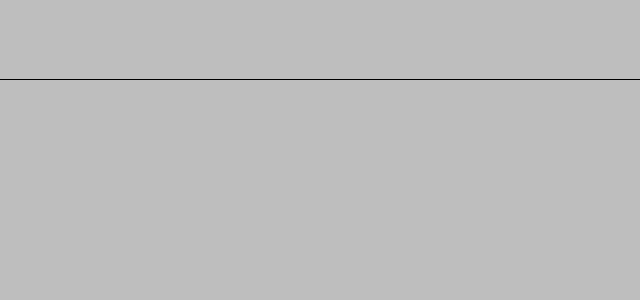
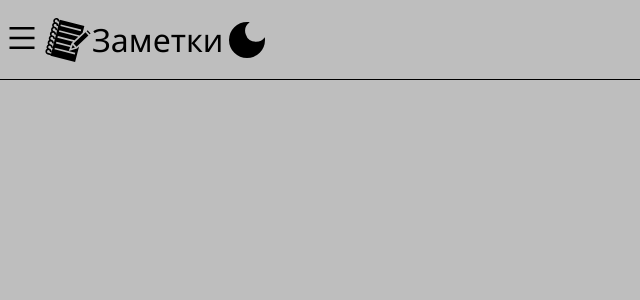
Before and after one commit to Evgenii-Buslaev/NotesAppReact, a React (Create React App) app: page / in a window 1280 px wide. Shown: the top 300 px of the page, without its empty margins (0-640 px from the left). Built offline with nearby package versions, Linux system fonts and the light colour scheme.

Commit message:
Added icons to Header component

```diff
--- a/package.json
+++ b/package.json
@@ -8,6 +8,7 @@
     "@testing-library/user-event": "^13.5.0",
     "react": "^18.2.0",
     "react-dom": "^18.2.0",
+    "react-icons": "^4.4.0",
     "react-scripts": "5.0.1",
     "web-vitals": "^2.1.4"
   },
--- /dev/null
+++ b/src/UI/OpenMenuButton.jsx
@@ -0,0 +1,14 @@
+import { AiOutlineMenu } from "react-icons/ai";
+import styles from "../css/UI/OpenMenuButton.module.css";
+
+function OpenMenuButton() {
+  return (
+    <>
+      <button>
+        <AiOutlineMenu className={styles.openMenuBtn} />
+      </button>
+    </>
+  );
+}
+
+export default OpenMenuButton;
--- a/src/components/Header.jsx
+++ b/src/components/Header.jsx
@@ -1,7 +1,19 @@
 import styles from "../css/components/Header.module.css";
+import iconClasses from "../css/icons.module.css";
+
+import OpenMenuButton from "../UI/OpenMenuButton";
+import { GiNotebook } from "react-icons/gi";
+import { MdDarkMode } from "react-icons/md";
 
 function Header() {
-  return <div className={styles.header}></div>;
+  return (
+    <div className={styles.header}>
+      <OpenMenuButton />
+      <GiNotebook className={iconClasses.icon} />
+      <h1>Заметки</h1>
+      <MdDarkMode className={iconClasses.icon} />
+    </div>
+  );
 }
 
 export default Header;
--- /dev/null
+++ b/src/css/UI/OpenMenuButton.module.css
@@ -0,0 +1,3 @@
+.openMenuBtn {
+  font-size: 2rem;
+}
--- a/src/css/components/Header.module.css
+++ b/src/css/components/Header.module.css
@@ -1,4 +1,6 @@
 .header {
+  display: flex;
+  align-items: center;
   width: 100vw;
   height: 80px;
   border-bottom: thin solid black;
--- /dev/null
+++ b/src/css/icons.module.css
@@ -0,0 +1,3 @@
+.icon {
+  font-size: 3rem;
+}
--- a/src/css/page.css
+++ b/src/css/page.css
@@ -6,3 +6,11 @@
 body {
   background-color: rgb(190, 190, 190);
 }
+
+button {
+  appearance: none;
+  border: none;
+  outline: none;
+  background: none;
+  cursor: pointer;
+}
```
Also changed, not shown: 1 other file (tests, documents, lock files or other folders).
